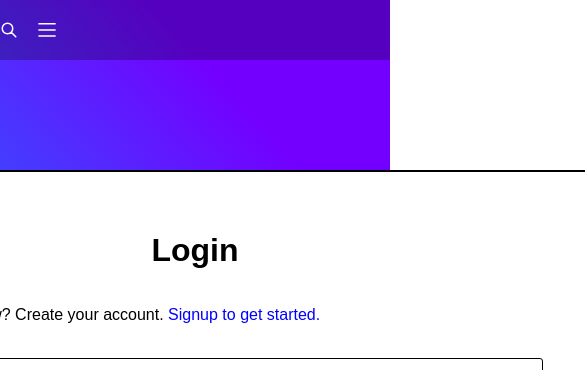
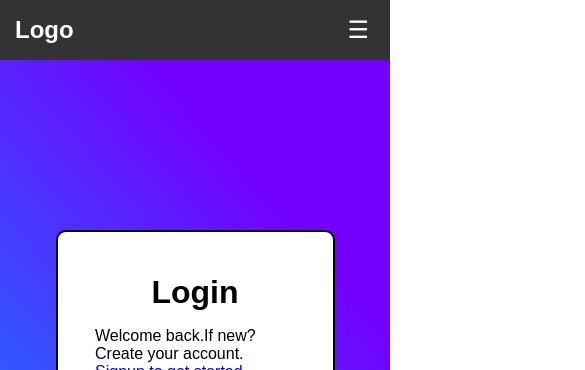
Before and after one commit to mohnkal/Hackathon-project, a React (Create React App) app: page /login in a window 390 px wide. Shown: the top 370 px of the page, 585 px wide, since content can reach past the window. Built offline with nearby package versions, Linux system fonts and the light colour scheme.

Commit message:
Responsive Login

```diff
--- a/src/components/navbar/navbar.jsx
+++ b/src/components/navbar/navbar.jsx
@@ -1,106 +1,33 @@
-import React, { useState, useEffect } from "react";
-import { HiOutlineSearch } from "react-icons/hi";
-import { SlMenu } from "react-icons/sl";
-import { VscChromeClose } from "react-icons/vsc";
-import { useNavigate, useLocation } from "react-router-dom";
-import "./style.scss";
+import React, { useState } from 'react';
+import './style.scss'; // You can create a separate CSS file for styling
 
 const Navbar = () => {
-  const [show, setShow] = useState("top");
-  const [lastScrollY, setLastScrollY] = useState(0);
-  const [mobileMenu, setMobileMenu] = useState(false);
-  const [query, setQuery] = useState("");
-  const [showSearch, setShowSearch] = useState("");
-  const navigate = useNavigate();
-  const location = useLocation();
+  const [isSidebarOpen, setIsSidebarOpen] = useState(false);
 
-  useEffect(() => {
-    window.scrollTo(0, 0);
-  }, [location]);
-
-  const controlNavbar = () => {
-    if (window.scrollY > 250) {
-      if (window.scrollY > lastScrollY && !mobileMenu) {
-        setShow("hide");
-      } else {
-        setShow("show");
-      }
-    } else {
-      setShow("top");
-    }
-    setLastScrollY(window.scrollY);
-  };
-
-  useEffect(() => {
-    window.addEventListener("scroll", controlNavbar);
-    return () => {
-      window.removeEventListener("scroll", controlNavbar);
-    };
-  }, [lastScrollY]);
-
-  const searchQueryHandler = (event) => {
-    if (event.key === "Enter" && query.length > 0) {
-      navigate(`/search/${query}`);
-      setTimeout(() => {
-        setShowSearch(false);
-      }, 1000);
-    }
-  };
-  const openSearch = () => {
-    setMobileMenu(false);
-    setShowSearch(true);
-  };
-  const openMobileMenu = () => {
-    setMobileMenu(true);
-    setShowSearch(false);
-  };
-  const navigationHandler = (type) => {
-    if (type === "movie") {
-      navigate("/explore/movie");
-    } else {
-      navigate("/explore/tv");
-    }
-    setMobileMenu(false);
+  const toggleSidebar = () => {
+    setIsSidebarOpen(!isSidebarOpen);
   };
 
   return (
-    <header className={`header ${mobileMenu ? "mobileView" : ""} ${show}`}>
-        <div className="logo" onClick={()=>navigate("/")}>
-          <img src="" alt="" />
-        </div>
-        <ul className="menuItems">
-          <li className="menuItem" onClick={() => navigationHandler("movie")}>
-            Movies
-          </li>
-          <li className="menuItem" onClick={() => navigationHandler("tv")}>
-            TV Shows
-          </li>
-          <li className="menuItem">
-            <HiOutlineSearch onClick={openSearch} />
-          </li>
-        </ul>
-        <div className="mobileMenuItems">
-          <HiOutlineSearch onClick={openSearch} />
-          {mobileMenu ? (
-            <VscChromeClose onClick={() => setMobileMenu(false)} />
-          ) : (
-            <SlMenu onClick={openMobileMenu} />
-          )}
-        </div>
-      {showSearch && (
-        <div className="searchBar">
-            <div className="searchInput">
-              <input
-                type="text"
-                placeholder="Search for a movie or TV show..."
-                onKeyUp={searchQueryHandler}
-                onChange={(e) => setQuery(e.target.value)}
-              />
-              <VscChromeClose onClick={() => setShowSearch(false)} />
-            </div>
-        </div>
-      )}
-    </header>
+    <div>
+      {/* Navbar */}
+      <div className="navbar">
+        <div className="logo">Logo</div>
+        <button className="hamburger" onClick={toggleSidebar}>&#9776;</button>
+      </div>
+
+      {/* Sidebar */}
+      <div className={`sidebar ${isSidebarOpen ? 'open' : ''}`}>
+        <button className="closebtn" onClick={toggleSidebar}>&times;</button>
+        <a href="#home">Home</a>
+        <a href="#about">About</a>
+        <a href="#services">Services</a>
+        <a href="#contact">Contact</a>
+      </div>
+
+      {/* Your main content goes here */}
+      {/* ... */}
+    </div>
   );
 };
 
--- a/src/components/navbar/style.scss
+++ b/src/components/navbar/style.scss
@@ -1,153 +1,101 @@
-@import "../../../mixins.scss";
+// App.scss
 
-.header {
-    position: fixed;
-    transform: translateY(0);
-    width: 100%;
-    height: 60px;
-    z-index: 1;
+body {
+    margin: 0;
+    font-family: Arial, sans-serif;
+  }
+
+  // Navbar styles
+  .navbar {
+    background-color: #333;
+    padding: 15px;
+    text-align: center;
+    color: white;
     display: flex;
+    justify-content: space-between;
     align-items: center;
-    transition: all ease 0.5s;
-    z-index: 2;
-    &.top {
-        background: rgba(0, 0, 0, 0.25);
-        backdrop-filter: blur(3.5px);
-        -webkit-backdrop-filter: blur(3.5px);
-    }
-    &.show {
-        background-color: var(--black3);
-    }
-    &.hide {
-        transform: translateY(-60px);
+
+    .logo {
+      font-size: 1.5em;
+      font-weight: bold;
     }
 
-    .contentWrapper {
-        display: flex;
-        align-items: center;
-        justify-content: space-between;
+    .hamburger {
+      font-size: 1.5em;
+      cursor: pointer;
+      background: none;
+      border: none;
+      color: white;
     }
-    .logo {
-        cursor: pointer;
-        display: flex;
-        img {
-            height: 40px;
-        }
-    }
-    .menuItems {
-        list-style-type: none;
-        display: none;
-        align-items: center;
-        @include md {
-            display: flex;
-        }
-        .menuItem {
-            height: 60px;
-            display: flex;
-            align-items: center;
-            margin: 0 15px;
-            color: white;
-            font-weight: 500;
-            position: relative;
-            &.searchIcon {
-                margin-right: 0;
-            }
-            svg {
-                font-size: 18px;
-            }
-            cursor: pointer;
-            &:hover {
-                // color: var(--pink);
-                color: var(--yellow);
-            }
-        }
+  }
+
+  // Sidebar styles
+  .sidebar {
+    height: 100%;
+    width: 0;
+    position: fixed;
+    z-index: 1;
+    top: 0;
+    left: 0;
+    background-color: #111;
+    overflow-x: hidden;
+    transition: 0.5s;
+    padding-top: 60px;
+    display: flex;
+    flex-direction: column;
+
+    a {
+      padding: 15px;
+      text-decoration: none;
+      font-size: 1.2em;
+      color: white;
+      display: block;
+      transition: 0.3s;
+
+      &:hover {
+        color: #f1f1f1;
+      }
     }
 
-    .mobileMenuItems {
-        display: flex;
-        align-items: center;
-        gap: 20px;
-        @include md {
-            display: none;
-        }
-        svg {
-            font-size: 18px;
-            color: white;
-        }
+    .closebtn {
+      padding: 15px;
+      text-decoration: none;
+      font-size: 1.2em;
+      color: white;
+      cursor: pointer;
+      background: none;
+      border: none;
+    }
+  }
+
+  // Responsive styles
+  @media screen and (max-width: 600px) {
+    .navbar a:not(:first-child) {
+      display: none;
     }
 
-    &.mobileView {
-        background: var(--black3);
-        .menuItems {
-            display: flex;
-            position: absolute;
-            top: 60px;
-            left: 0;
-            background: var(--black3);
-            flex-direction: column;
-            width: 100%;
-            padding: 20px 0;
-            border-top: 1px solid rgba(255, 255, 255, 0.1);
-            animation: mobileMenu 0.3s ease forwards;
-            .menuItem {
-                font-size: 20px;
-                width: 100%;
-                height: auto;
-                padding: 15px 20px;
-                margin: 0;
-                display: flex;
-                flex-direction: column;
-                align-items: flex-start;
-                &:last-child {
-                    display: none;
-                }
-            }
-        }
+    .navbar a.icon {
+      float: right;
+      display: block;
     }
 
-    .searchBar {
+    .navbar.responsive {
+      position: relative;
+
+      a.icon {
+        position: absolute;
+        right: 0;
+        top: 0;
+      }
+
+      a {
+        float: none;
+        display: block;
+        text-align: left;
+      }
+
+      .sidebar {
         width: 100%;
-        height: 60px;
-        background-color: white;
-        position: absolute;
-        top: 60px;
-        animation: mobileMenu 0.3s ease forwards;
-        .searchInput {
-            display: flex;
-            align-items: center;
-            height: 40px;
-            margin-top: 10px;
-            width: 100%;
-            svg {
-                font-size: 20px;
-                flex-shrink: 0;
-                margin-left: 10px;
-                cursor: pointer;
-            }
-            input {
-                width: 100%;
-                height: 50px;
-                background-color: white;
-                outline: 0;
-                border: 0;
-                border-radius: 30px 0 0 30px;
-                padding: 0 15px;
-                font-size: 14px;
-                @include md {
-                    height: 60px;
-                    font-size: 20px;
-                    padding: 0 30px;
-                }
-            }
-        }
+      }
     }
-}
-
-@keyframes mobileMenu {
-    0% {
-        transform: translateY(-130%);
-    }
-    100% {
-        transform: translateY(0);
-    }
-}
+  }
--- a/src/pages/login/style.scss
+++ b/src/pages/login/style.scss
@@ -1,3 +1,4 @@
+@import "../../../mixins.scss";
 .redstar{
     color: red;
 }
@@ -70,3 +71,160 @@
 .text{
     width: 690px;
 }
+h1{
+    @include ssm{
+        margin: 0 10px;
+    }
+}
+@media screen and (max-width: 900px) {
+.borderline{
+    height: 500px;
+    width: 800px;
+}
+}
+@media screen and (max-width: 850px) {
+    .borderline{
+        height: 500px;
+        width: 750px;
+    }
+    .email{
+        height: 35px;
+        width: 600px;
+        border-radius:3px;
+        border: 1px solid black;
+    }
+    .password{
+        height: 35px;
+        width: 600px;
+        border-radius: 3px;
+        border: 1px solid black;
+        .labelEmail{
+            text-align: left;
+            width: 600px;
+            padding: 0;
+            margin: 0px;
+        }
+        .labelPass{
+            text-align: left;
+            width: 600px;
+            padding: 0;
+            margin-top: 20px;
+        }
+    }
+    }
+    @media screen and (max-width: 800px) {
+        .borderline{
+
+            width: 700px;
+        }
+        .email{
+            width: 550px;
+
+        }
+        .password{
+            width: 550px;
+        }
+        .labelEmail{
+                width: 550px;
+            }
+            .labelPass{
+                width: 550px;
+            }
+            .text{
+                width: 550px;
+        }
+    }
+    @media screen and (max-width: 700px) {
+        .borderline{
+
+            width: 650px;
+        }
+        .email{
+            width: 500px;
+
+        }
+        .password{
+            width: 500px;
+        }
+        .labelEmail{
+                width: 500px;
+            }
+            .labelPass{
+                width: 500px;
+            }
+            .text{
+                width: 500px;
+        }
+    }
+    @media screen and (max-width: 700px) {
+        .borderline{
+
+            width: 500px;
+        }
+        .email{
+            width: 400px;
+
+        }
+        .password{
+            width: 400px;
+        }
+        .labelEmail{
+                width: 400px;
+            }
+            .labelPass{
+                width: 400px;
+            }
+            .text{
+                width: 400px;
+        }
+    }
+    @media screen and (max-width: 500px) {
+        .borderline{
+
+            width: 400px;
+        }
+        .email{
+            width: 300px;
+
+        }
+        .password{
+            width: 300px;
+        }
+        .labelEmail{
+                width: 300px;
+            }
+            .labelPass{
+                width: 300px;
+            }
+            .text{
+                width: 300px;
+        }
+    }
+    @media screen and (max-width: 404px) {
+        .borderline{
+
+            width: 275px;
+        }
+        .email{
+            width: 200px;
+
+        }
+        .password{
+            width: 200px;
+        }
+        .labelEmail{
+                width: 200px;
+            }
+            .labelPass{
+                width: 200px;
+            }
+            .text{
+                width: 200px;
+        }
+        .loginbtn{
+            width:150px;
+        }
+        .icon{
+            width: 150px;
+        }
+    }
```
